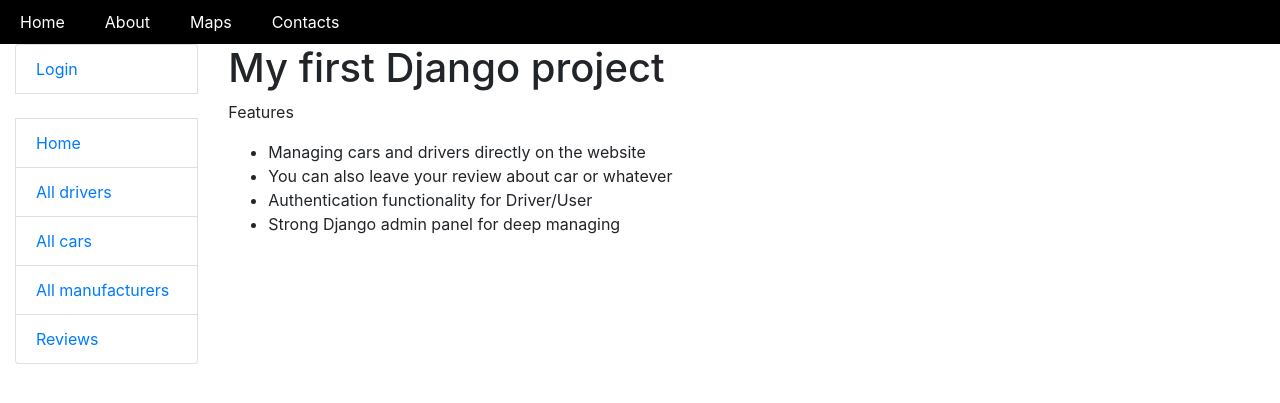
After one commit to artemkazakov947/taxi-service, a Django app: page /about/ in a window 1280 px wide. The commit adds this page. Shown: the top 403 px of the page. Run offline with Django 4.2, Linux system fonts and the light colour scheme.

Commit message:
About was added to header

```diff
--- a/taxi/urls.py
+++ b/taxi/urls.py
@@ -18,11 +18,13 @@ from .views import (
     ManufacturerDeleteView,
     toggle_assign_to_car,
     MessageListView,
-    MessageCreateView
+    MessageCreateView,
+    header_about,
 )
 
 urlpatterns = [
     path("", index, name="index"),
+    path("about/", header_about, name="about"),
 
     path("manufacturers/", ManufacturerListView.as_view(), name="manufacturer-list"),
     path(
--- a/taxi/views.py
+++ b/taxi/views.py
@@ -176,3 +176,7 @@ class MessageCreateView(LoginRequiredMixin, generic.CreateView):
     def form_valid(self, form):
         form.instance.author = self.request.user
         return super().form_valid(form)
+
+
+def header_about(request):
+    return render(request, "taxi/about.html")
--- a/templates/base.html
+++ b/templates/base.html
@@ -19,7 +19,7 @@
 <header>
       <nav class="nav">
       <a href="{% url 'taxi:index' %}" class="link">Home</a>
-      <a href="{% url 'taxi:index' %}" class="link">About</a>
+      <a href="{% url 'taxi:about' %}" class="link">About</a>
       <a href="{% url 'taxi:index' %}" class="link">Maps</a>
       <a href="{% url 'taxi:index' %}" class="link">Contacts</a>
       </nav>
--- /dev/null
+++ b/templates/taxi/about.html
@@ -0,0 +1,12 @@
+{% extends "base.html" %}
+
+{% block content %}
+  <h1>My first Django project</h1>
+  <p>Features</p>
+    <ul>
+      <li>Managing cars and drivers directly on the website</li>
+      <li>You can also leave your review about car or whatever</li>
+      <li>Authentication functionality for Driver/User</li>
+      <li>Strong Django admin panel for deep managing</li>
+    </ul>
+{% endblock %}
```
